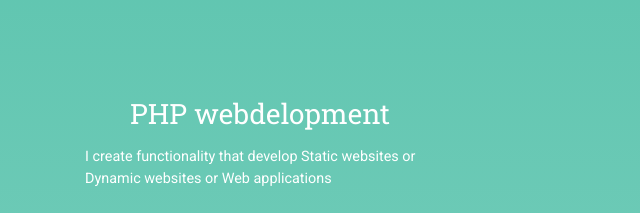
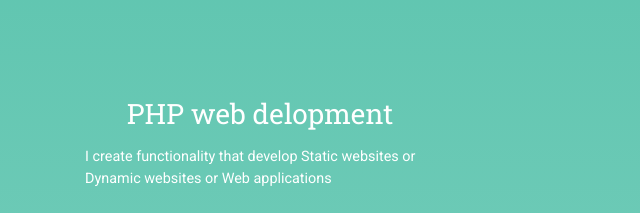
Before and after one commit to 254Davidhashisoma/hashi-portfolio, a plain HTML site: page index.html in a window 1280 px wide. Shown: the part 2249-2462 px from the top of the page, 0-640 px from the left. Drawn offline with nearby package versions, Linux system fonts and the light colour scheme; some icons are missing; files whose address does not match are found by name.

Commit message:
reorr on text

```diff
--- a/index.html
+++ b/index.html
@@ -135,7 +135,7 @@
         </div>
         <div data-animate="fadeInUp" class="col-lg-4">
           <div class="icon"><i class="fa fa-angular"></i></i></div>
-          <h3 class="heading mb-3 text-400">PHP webdelopment</h3>
+          <h3 class="heading mb-3 text-400">PHP web delopment</h3>
           <p class="text-left description">I create functionality that develop Static websites or Dynamic websites or Web applications</p>
         </div>
       </div>
```
Also changed, not shown: favicon (3).ico (added).
